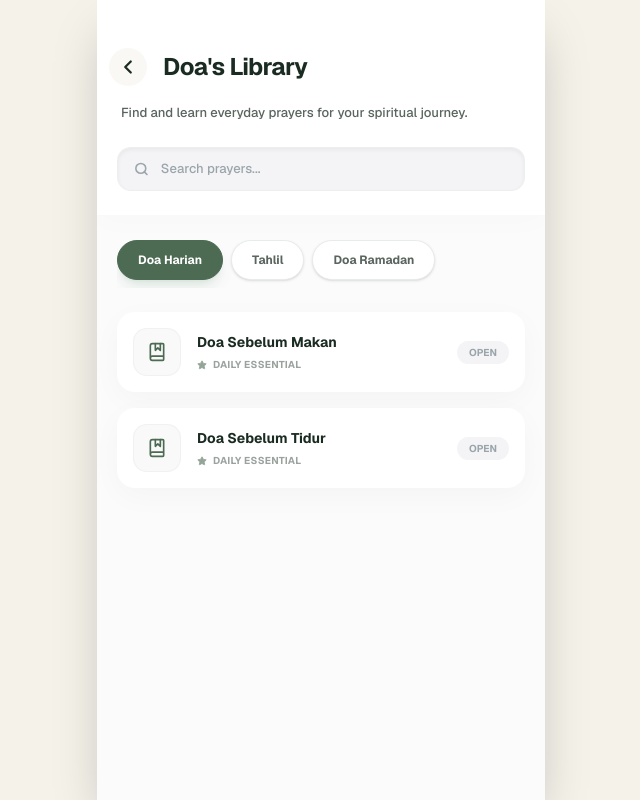
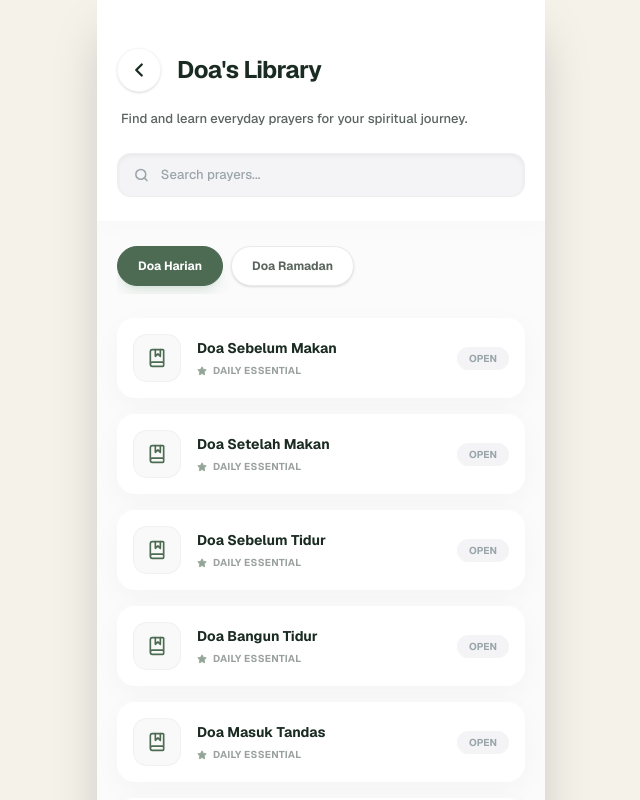
Before and after one commit to IrfanNG/Saf, a Next.js app: page /pustaka-doa in a window 1280 px wide. Shown: the top 800 px of the page, without its empty margins (319-959 px from the left). Built offline with nearby package versions, Linux system fonts and the light colour scheme; no server answers; the database is empty; sample sign-in values are in the browser's storage.

Commit message:
feat: refine Doa Library - remove Tahlil and add more doas

```diff
--- a/src/app/pustaka-doa/page.tsx
+++ b/src/app/pustaka-doa/page.tsx
@@ -4,19 +4,17 @@ import { useState } from "react";
 import { motion } from "framer-motion";
 import { ChevronLeft, Search, Filter, BookOpen, BookMarked, ArrowRight, Star } from "lucide-react";
 import Link from "next/link";
-import { prayers, Prayer, tahlilSteps } from "@/data/prayers";
+import { prayers, Prayer } from "@/data/prayers";
 import { Card, CardContent } from "@/components/ui/card";
 import { PrayerDrawer } from "@/components/pustaka-doa/prayer-drawer";
-import { TahlilCarousel } from "@/components/pustaka-doa/tahlil-carousel";
 
-const categories = ["Doa Harian", "Tahlil", "Doa Ramadan"] as const;
+const categories = ["Doa Harian", "Doa Ramadan"] as const;
 type CategoryType = (typeof categories)[number];
 
 export default function PustakaDoaPage() {
     const [selectedCategory, setSelectedCategory] = useState<CategoryType>("Doa Harian");
     const [selectedPrayer, setSelectedPrayer] = useState<Prayer | null>(null);
     const [drawerOpen, setDrawerOpen] = useState(false);
-    const [isTahlilActive, setIsTahlilActive] = useState(false);
 
     const filteredPrayers = prayers.filter(p => p.category === selectedCategory);
 
@@ -24,10 +22,6 @@ export default function PustakaDoaPage() {
         setSelectedPrayer(prayer);
         setDrawerOpen(true);
     };
-
-    if (isTahlilActive) {
-        return <TahlilCarousel steps={tahlilSteps} onBack={() => setIsTahlilActive(false)} />;
-    }
 
     return (
         <motion.div
@@ -39,7 +33,7 @@ export default function PustakaDoaPage() {
             {/* Header section with white background for light theme */}
             <div className="bg-white px-5 pt-12 pb-6 border-b border-[#E8ECE9]/30 shadow-[0_4px_30px_rgba(0,0,0,0.02)]">
                 <div className="flex items-center gap-4 mb-4">
-                    <Link href="/" className="p-2 -ml-2 rounded-full hover:bg-gray-50 bg-[#EEE9DF]/30">
+                    <Link href="/" className="w-11 h-11 rounded-full bg-white flex items-center justify-center shadow-sm border border-black/[0.03] text-[#1A2420] active:bg-gray-100 transition-colors touch-manipulation">
                         <ChevronLeft size={22} className="text-[#1A2B22]" strokeWidth={2.5} />
                     </Link>
                     <h1 className="text-[1.5rem] font-bold text-[#1A2B22] font-sans tracking-tight">
@@ -54,11 +48,11 @@ export default function PustakaDoaPage() {
 
                 {/* Search / Filter row */}
                 <div className="flex gap-2">
-                    <div className="flex-1 h-11 bg-[#F4F4F6] rounded-xl flex items-center px-4 gap-3 border border-[#E8ECE9]/50 shadow-inner">
+                    <div className="flex-1 h-11 bg-[#F4F4F6] rounded-xl flex items-center px-4 gap-3 border border-[#E8ECE9]/50 shadow-inner overflow-hidden">
                         <Search size={16} className="text-[#9AA5AB]" strokeWidth={2.5} />
                         <input
                             placeholder="Search prayers..."
-                            className="bg-transparent border-none outline-none text-[13px] font-medium text-[#1A2B22] placeholder:text-[#9AA5AB] w-full"
+                            className="bg-transparent border-none outline-none text-[13px] font-medium text-[#1A2420] placeholder:text-[#9AA5AB] w-full"
                         />
                     </div>
                 </div>
@@ -84,35 +78,6 @@ export default function PustakaDoaPage() {
 
             {/* Prayer list display */}
             <div className="px-5 flex-1 pb-10">
-                {selectedCategory === "Tahlil" ? (
-                    <motion.div initial={{ opacity: 0 }} animate={{ opacity: 1 }}>
-                        <Card
-                            onClick={() => setIsTahlilActive(true)}
-                            className="group relative overflow-hidden bg-white rounded-3xl border-none shadow-[0_8px_30px_rgba(0,0,0,0.04)] hover:shadow-[0_8px_30px_rgba(0,0,0,0.08)] transition-all cursor-pointer p-0"
-                        >
-                            <div className="absolute top-0 right-0 w-32 h-32 bg-[#EEE9DF] rounded-full -mr-16 -mt-16 opacity-30 group-hover:scale-110 transition-transform duration-500" />
-                            <CardContent className="p-6 relative">
-                                <div className="flex items-center gap-4">
-                                    <div className="h-14 w-14 rounded-2xl bg-[#4D6A53] flex items-center justify-center shadow-lg shadow-green-900/10 group-hover:scale-105 transition-transform duration-300">
-                                        <BookOpen size={24} className="text-white" strokeWidth={2} />
-                                    </div>
-                                    <div className="flex-1">
-                                        <p className="text-[10px] font-bold text-[#4D6A53] uppercase tracking-[0.14em] mb-1">
-                                            Interactive Series
-                                        </p>
-                                        <h3 className="text-[1.3rem] font-bold text-[#1A2B22] font-sans leading-tight">
-                                            Tahlil & Doa Selamat
-                                        </h3>
-                                        <p className="text-[12px] text-[#5A655F] mt-1 font-medium">
-                                            Follow step-by-step interactive carousel
-                                        </p>
-                                    </div>
-                                    <ArrowRight size={20} className="text-[#9AA5AB] group-hover:translate-x-1 transition-transform" />
-                                </div>
-                            </CardContent>
-                        </Card>
-                    </motion.div>
-                ) : (
                 <div className="space-y-4">
                     {filteredPrayers.length > 0 ? (
                         filteredPrayers.map((prayer, i) => (
@@ -155,7 +120,6 @@ export default function PustakaDoaPage() {
                         </div>
                     )}
                 </div>
-                )}
             </div>
 
             <PrayerDrawer
--- a/src/data/prayers.ts
+++ b/src/data/prayers.ts
@@ -1,7 +1,7 @@
 export interface Prayer {
     id: string;
     title: string;
-    category: "Doa Harian" | "Tahlil" | "Doa Ramadan";
+    category: "Doa Harian" | "Doa Ramadan";
     arabic: string;
     transliteration: string;
     translation: string;
@@ -17,6 +17,14 @@ export const prayers: Prayer[] = [
         translation: "O Allah! Bless us in what You have provided us with and save us from the punishment of the Fire.",
     },
     {
+        id: "doa-setelah-makan",
+        title: "Doa Setelah Makan",
+        category: "Doa Harian",
+        arabic: "الْحَمْدُ لِلَّهِ الَّذِي أَطْعَمَنَا وَسَقَانَا وَجَعَلَنَا مُسْلِمِينَ",
+        transliteration: "Alhamdu lillahil-ladhi at'amana wa saqana wa ja'alana muslimin",
+        translation: "Praise be to Allah Who has fed us and given us drink, and made us Muslims.",
+    },
+    {
         id: "doa-tidur",
         title: "Doa Sebelum Tidur",
         category: "Doa Harian",
@@ -25,39 +33,67 @@ export const prayers: Prayer[] = [
         translation: "In Your name, O Allah, I die and I live.",
     },
     {
-        id: "doa-ramadan-1",
+        id: "doa-bangun-tidur",
+        title: "Doa Bangun Tidur",
+        category: "Doa Harian",
+        arabic: "الْحَمْدُ لِلَّهِ الَّذِي أَحْيَانَا بَعْدَ مَا أَمَاتَنَا وَإِلَيْهِ النُّشُورُ",
+        transliteration: "Alhamdu lillahil-ladhi ahyana ba'da ma amatana wa ilaihin-nushur",
+        translation: "Praise be to Allah Who gave us life after He had caused us to die and to Him is the return.",
+    },
+    {
+        id: "doa-masuk-tandas",
+        title: "Doa Masuk Tandas",
+        category: "Doa Harian",
+        arabic: "اللَّهُمَّ إِنِّي أَعُوذُ بِكَ مِنَ الْخُبُثِ وَالْخَبَائِثِ",
+        transliteration: "Allahumma inni a'udhu bika minal-khubuthi wal-khaba'ith",
+        translation: "O Allah, I seek refuge with You from all offensive and wicked things (evil spirits).",
+    },
+    {
+        id: "doa-keluar-tandas",
+        title: "Doa Keluar Tandas",
+        category: "Doa Harian",
+        arabic: "غُفْرَانَكَ",
+        transliteration: "Ghufranak",
+        translation: "I seek Your forgiveness.",
+    },
+    {
+        id: "doa-ibu-bapa",
+        title: "Doa Ibu Bapa",
+        category: "Doa Harian",
+        arabic: "رَبِّ اغْفِرْ لِي وَلِوَالِدَيَّ وَارْحَمْهُمَا كَمَا رَبَّيَانِي صَغِيرًا",
+        transliteration: "Rabbighfir li wa liwalidayya warhamhuma kama rabbayani saghira",
+        translation: "My Lord, forgive me and my parents, and have mercy on them as they brought me up when I was small.",
+    },
+    {
+        id: "doa-niat-puasa",
+        title: "Niat Puasa Ramadan",
+        category: "Doa Ramadan",
+        arabic: "نَوَيْتُ صَوْمَ غَدٍ عَنْ أَدَاءِ فَرْضِ شَهْرِ رَمَضَانَ هَذِهِ السَّنَةِ لِلَّهِ تَعَالَى",
+        transliteration: "Nawaitu sauma ghadin 'an ada'i fardi shahri Ramadhana hadhihis-sanati lillahi ta'ala",
+        translation: "I intend to fast tomorrow for the sake of Allah to perform the obligatory duty of the month of Ramadan this year.",
+    },
+    {
+        id: "doa-berbuka-puasa",
         title: "Doa Berbuka Puasa",
+        category: "Doa Ramadan",
+        arabic: "اللَّهُمَّ لَكَ صُمْتُ وَبِكَ آمَنْتُ وَعَلَى رِزْقِكَ أَفْطَرْتُ",
+        transliteration: "Allahumma laka sumtu wa bika amantu wa 'ala rizqika aftartu",
+        translation: "O Allah, for You I have fasted and in You I believe, and with Your provision I have broken my fast.",
+    },
+    {
+        id: "doa-berbuka-sahih",
+        title: "Doa Berbuka (Sahih)",
         category: "Doa Ramadan",
         arabic: "ذَهَبَ الظَّمَأُ وَابْتَلَّتِ الْعُرُوقُ وَثَبَتَ الأَجْرُ إِنْ شَاءَ اللَّهُ",
         transliteration: "Dhahaba az-zama'u wabtallati al-'uruqu wa thabata al-ajru in sha' Allah",
         translation: "The thirst has gone, the veins are moistened, and the reward is confirmed, if Allah wills.",
     },
-];
-
-export interface TahlilStep {
-    id: string;
-    title: string;
-    arabic: string;
-    translation: string;
-}
-
-export const tahlilSteps: TahlilStep[] = [
     {
-        id: "tahlil-1",
-        title: "Surah Al-Ikhlas",
-        arabic: "قُلْ هُوَ اللَّهُ أَحَدٌ . اللَّهُ الصَّمَدُ . لَمْ يَلِدْ وَلَمْ يُولَدْ . وَلَمْ يَكُن لَّهُ كُفُوًا أَحَدٌ",
-        translation: "Say, 'He is Allah, [who is] One, Allah, the Eternal Refuge. He neither begets nor is born, Nor is there to Him any equivalent.'",
-    },
-    {
-        id: "tahlil-2",
-        title: "Surah Al-Falaq",
-        arabic: "قُلْ أَعُوذُ بِرَبِّ الْفَلَقِ . مِن شَرِّ مَا خَلَقَ . وَمِن شَرِّ غَاسِقٍ إِذَا وَقَبَ . وَمِن شَرِّ النَّفَّاثَاتِ فِي الْعُقَدِ . وَمِن شَرِّ حَاسِدٍ إِذَا حَسَدَ",
-        translation: "Say, 'I seek refuge in the Lord of daybreak From the evil of that which He created And from the evil of darkness when it settles And from the evil of the blowers in knots And from the evil of an envier when he envies.'",
-    },
-    {
-        id: "tahlil-3",
-        title: "Surah An-Nas",
-        arabic: "قُلْ أَعُوذُ بِرَبِّ النَّاسِ . مَلِكِ النَّاسِ . إِلَهِ النَّاسِ . مِن شَرِّ الْوَسْوَاسِ الْخَنَّاسِ . الَّذِي يُوَسْوِسُ فِي صُدُورِ النَّاسِ . مِنَ الْجِنَّةِ وَالنَّاسِ",
-        translation: "Say, 'I seek refuge in the Lord of mankind, The Sovereign of mankind, The God of mankind, From the evil of the retreating whisperer - Who whispers [evil] into the breasts of mankind - From among the jinn and mankind.'",
+        id: "doa-lailatul-qadar",
+        title: "Doa Lailatul Qadar",
+        category: "Doa Ramadan",
+        arabic: "اللَّهُمَّ إِنَّكَ عَفُوٌّ تُحِبُّ الْعَفْوَ فَاعْفُ عَنِّي",
+        transliteration: "Allahumma innaka 'afuwwun tuhibbul-'afwa fa'fu 'anni",
+        translation: "O Allah, You are Most Forgiving and You love forgiveness, so forgive me.",
     },
 ];
```
Lines whose indentation alone changed are shown as unchanged.
